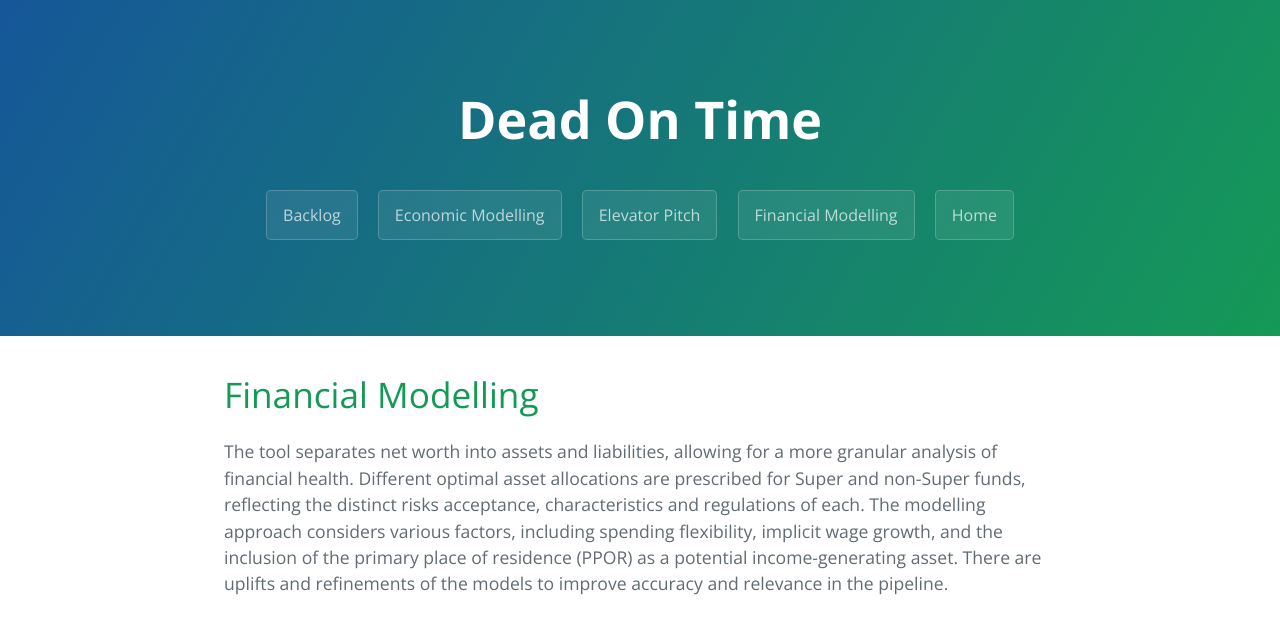
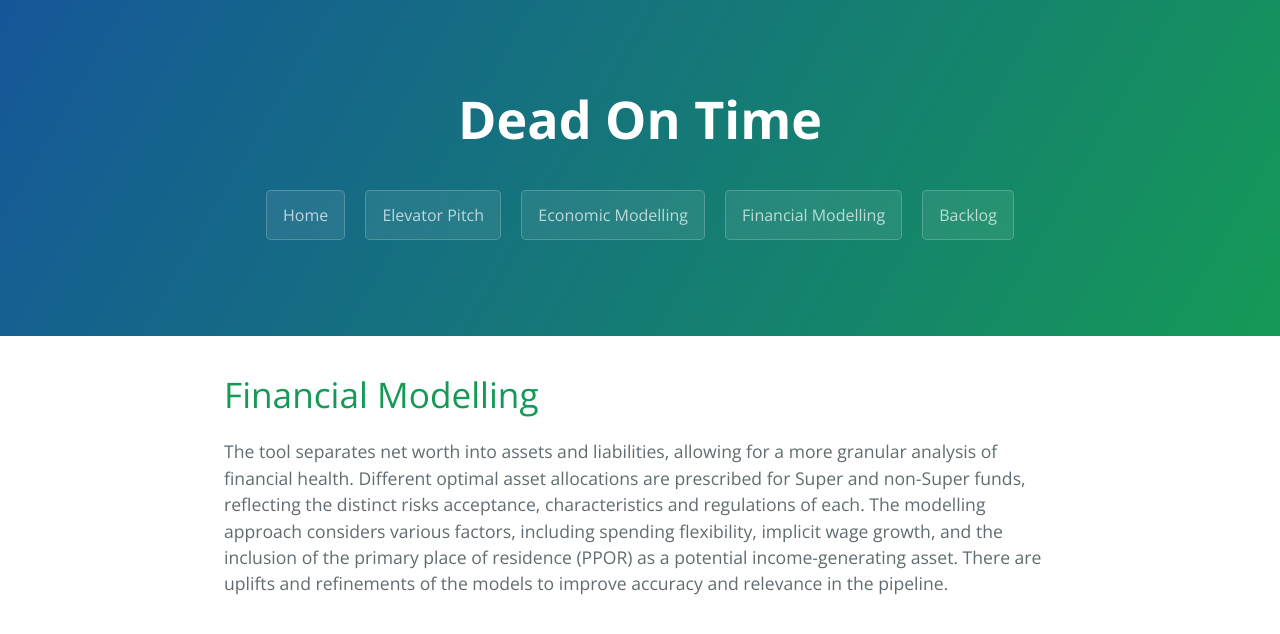
Before and after one commit to AllMyNamesAreGone/Dead-On-Time, a Jekyll site: the page built from FinancialModelling.md, in a window 1280 px wide. Shown: the top 634 px of the page. Built offline with Jekyll 4.4.1, drawn with Linux system fonts in a browser that asks for light colours.

Commit message:
Update template.html

```diff
--- a/_layouts/template.html
+++ b/_layouts/template.html
@@ -13,9 +13,11 @@
     <section class="page-header">
       <h1 class="project-name">Dead On Time</h1>
       <h2 class="project-tagline"></h2>
-      {% for page in site.pages %}
-        <a href= {{ page.filename }} class="btn">{{ page.title }}</a>
-      {% endfor %}
+      <a href="home.html" class="btn">Home</a>
+      <a href="elevator_pitch.html" class="btn">Elevator Pitch</a>
+      <a href="economic_modelling.html" class="btn">Economic Modelling</a>
+      <a href="financial_modelling.html" class="btn">Financial Modelling</a>
+      <a href="backlog.html" class="btn">Backlog</a>
     </section>
 
     <section class="main-content">
```
